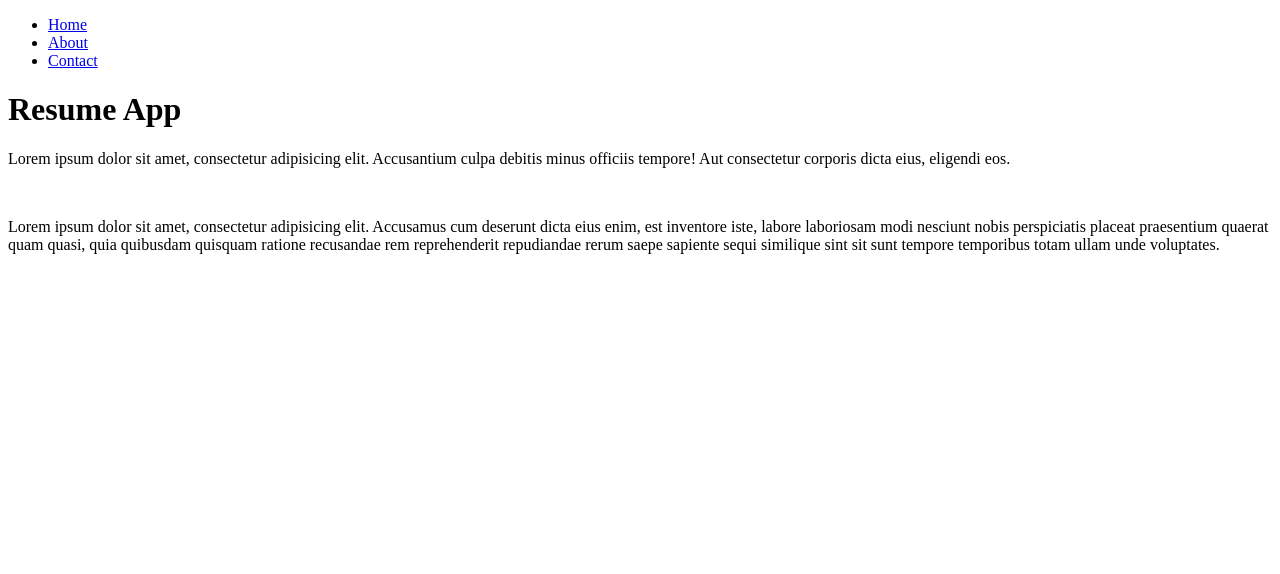
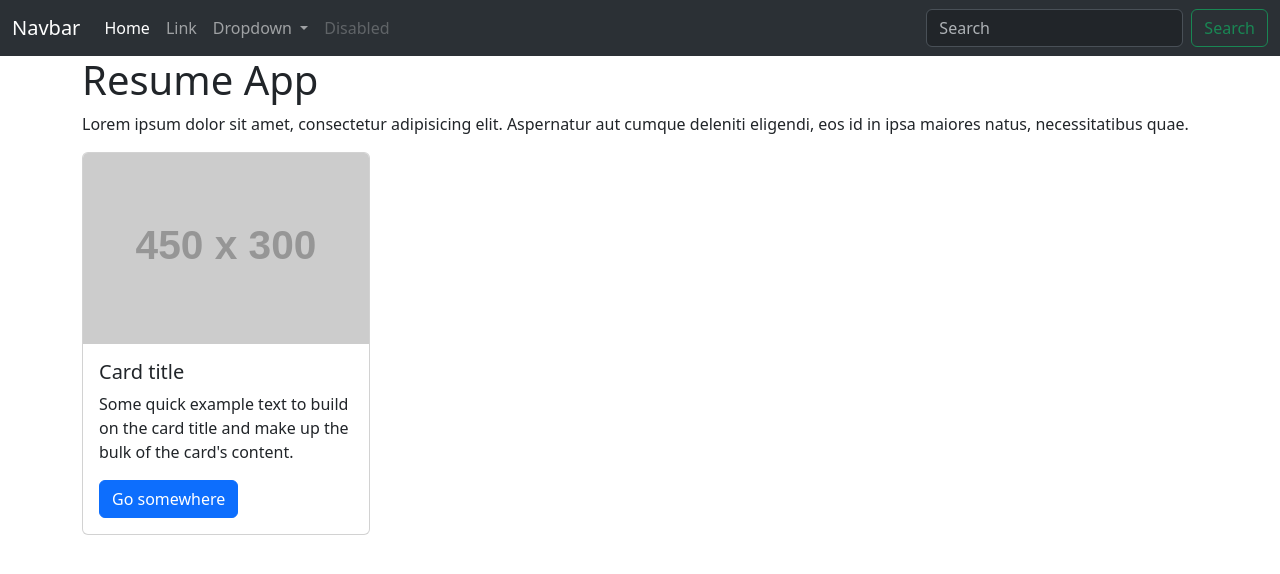
Before and after one commit to cerenkodas/Resume, a Django app: page / in a window 1280 px wide. Shown: the top 574 px of the page. Run offline with Django 5.2, Linux system fonts and the light colour scheme; grey boxes labelled with a size stand in for pictures from a placeholder-image service; some libraries are stand-ins or nearby versions.

Commit message:
feat: add bootstrap to HTML

```diff
--- a/templates/index.html
+++ b/templates/index.html
@@ -2,19 +2,78 @@
 <html lang="en">
 <head>
     <meta charset="UTF-8">
-    <title>Resume App</title>
+    <link href="https://cdn.jsdelivr.net/npm/bootstrap@5.3.8/dist/css/bootstrap.min.css" rel="stylesheet"
+          integrity="sha384-sRIl4kxILFvY47J16cr9ZwB07vP4J8+LH7qKQnuqkuIAvNWLzeN8tE5YBujZqJLB" crossorigin="anonymous">
 </head>
 <body>
-     <nav>
-         <ul>
-             <li><a href="index.html">Home</a></li>
-             <li><a href="about.html">About</a></li>
-             <li><a href="contact.html">Contact</a></li>
-         </ul>
-     </nav>
-     <h1>Resume App</h1>
-     <p><span>Lorem ipsum dolor sit amet, consectetur adipisicing elit. Accusantium culpa debitis minus officiis tempore! Aut consectetur corporis dicta eius, eligendi eos.</span></p>
-       <br>
-     <p><span>Lorem ipsum dolor sit amet, consectetur adipisicing elit. Accusamus cum deserunt dicta eius enim, est inventore iste, labore laboriosam modi nesciunt nobis perspiciatis placeat praesentium quaerat quam quasi, quia quibusdam quisquam ratione recusandae rem reprehenderit repudiandae rerum saepe sapiente sequi similique sint sit sunt tempore temporibus totam ullam unde voluptates.</span></p>
+
+<nav class="navbar navbar-expand-lg bg-body-tertiary bg-dark" data-bs-theme="dark">
+    <div class="container-fluid">
+        <a class="navbar-brand" href="#">Navbar</a>
+        <button class="navbar-toggler" type="button" data-bs-toggle="collapse" data-bs-target="#navbarSupportedContent"
+                aria-controls="navbarSupportedContent" aria-expanded="false" aria-label="Toggle navigation">
+            <span class="navbar-toggler-icon"></span>
+        </button>
+        <div class="collapse navbar-collapse" id="navbarSupportedContent">
+            <ul class="navbar-nav me-auto mb-2 mb-lg-0">
+                <li class="nav-item">
+                    <a class="nav-link active" aria-current="page" href="#">Home</a>
+                </li>
+                <li class="nav-item">
+                    <a class="nav-link" href="#">Link</a>
+                </li>
+                <li class="nav-item dropdown">
+                    <a class="nav-link dropdown-toggle" href="#" role="button" data-bs-toggle="dropdown"
+                       aria-expanded="false">
+                        Dropdown
+                    </a>
+                    <ul class="dropdown-menu">
+                        <li><a class="dropdown-item" href="#">Action</a></li>
+                        <li><a class="dropdown-item" href="#">Another action</a></li>
+                        <li>
+                            <hr class="dropdown-divider">
+                        </li>
+                        <li><a class="dropdown-item" href="#">Something else here</a></li>
+                    </ul>
+                </li>
+                <li class="nav-item">
+                    <a class="nav-link disabled" aria-disabled="true">Disabled</a>
+                </li>
+            </ul>
+            <form class="d-flex" role="search">
+                <input class="form-control me-2" type="search" placeholder="Search" aria-label="Search"/>
+                <button class="btn btn-outline-success" type="submit">Search</button>
+            </form>
+        </div>
+    </div>
+</nav>
+
+<div class="container">
+    <div class="row">
+        <div class="col-md-12">
+            <h1>Resume App</h1>
+        </div>
+    </div>
+
+    <p>
+        <span>Lorem ipsum dolor sit amet, consectetur adipisicing elit. Aspernatur aut cumque deleniti eligendi, eos id in ipsa maiores natus, necessitatibus quae.</span>
+    </p>
+
+    <div class="card" style="width: 18rem;">
+        <img src="https://placehold.co/450x300" class="card-img-top" alt="...">
+        <div class="card-body">
+            <h5 class="card-title">Card title</h5>
+            <p class="card-text">
+                Some quick example text to build on the card title and make up the bulk of the card's content.
+            </p>
+            <a href="#" class="btn btn-primary">Go somewhere</a>
+        </div>
+    </div>
+</div>
+
+<script src="https://cdn.jsdelivr.net/npm/bootstrap@5.3.0-alpha1/dist/js/bootstrap.bundle.min.js"
+        integrity="sha384-w76AqPfkMBDXo30jS1gO2e9qP3x5H1Q1ZA0C+nUzB4EYdgRZgiwxhTBTkF7CXvN"
+        crossorigin="anonymous"></script>
+
 </body>
 </html>
```
